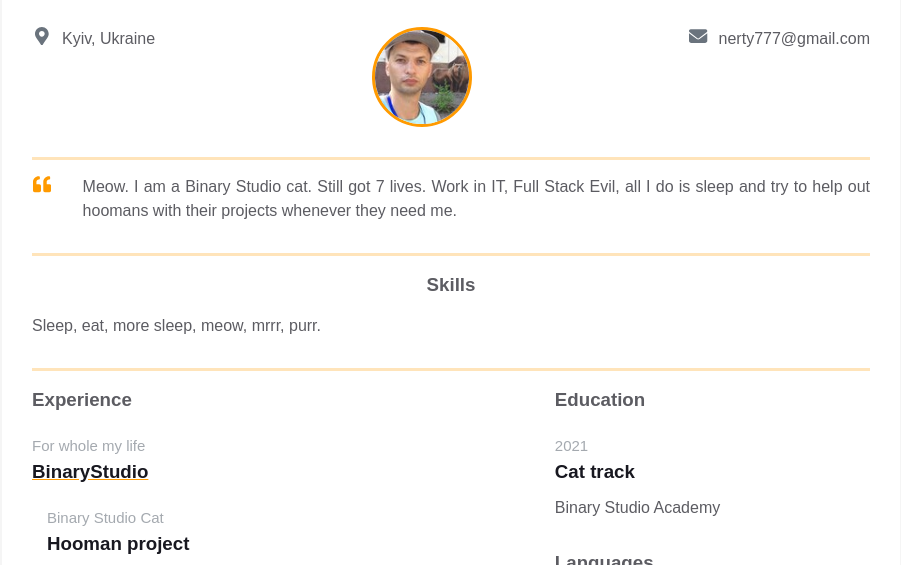
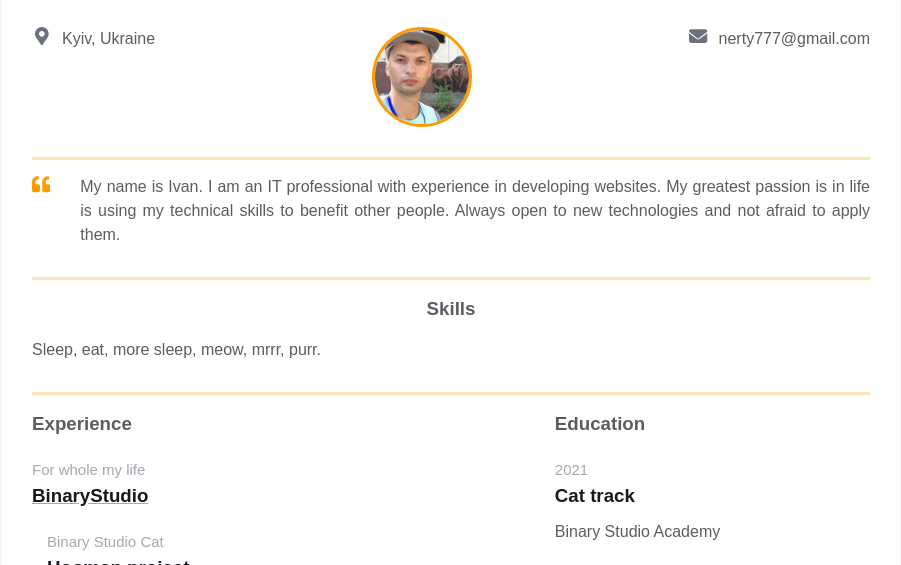
Before and after one commit to nerty777/homepage, a plain HTML site: page index.html in a window 1280 px wide. Shown: the part 175-740 px from the top of the page, without its empty margins (189-1090 px from the left). Drawn offline with Linux system fonts and the light colour scheme.

Commit message:
refactor About

```diff
--- a/index.html
+++ b/index.html
@@ -75,9 +75,10 @@
                 </svg>
               </div>
               <p class="intro_text">
-                Meow. I am a Binary Studio cat. Still got 7 lives. Work in IT,
-                Full Stack Evil, all I do is sleep and try to help out hoomans
-                with their projects whenever they need me.
+                My name is Ivan. I am an IT professional with experience in
+                developing websites. My greatest passion is in life is using my
+                technical skills to benefit other people. Always open to new
+                technologies and not afraid to apply them.
               </p>
             </div>
           </div>
```
